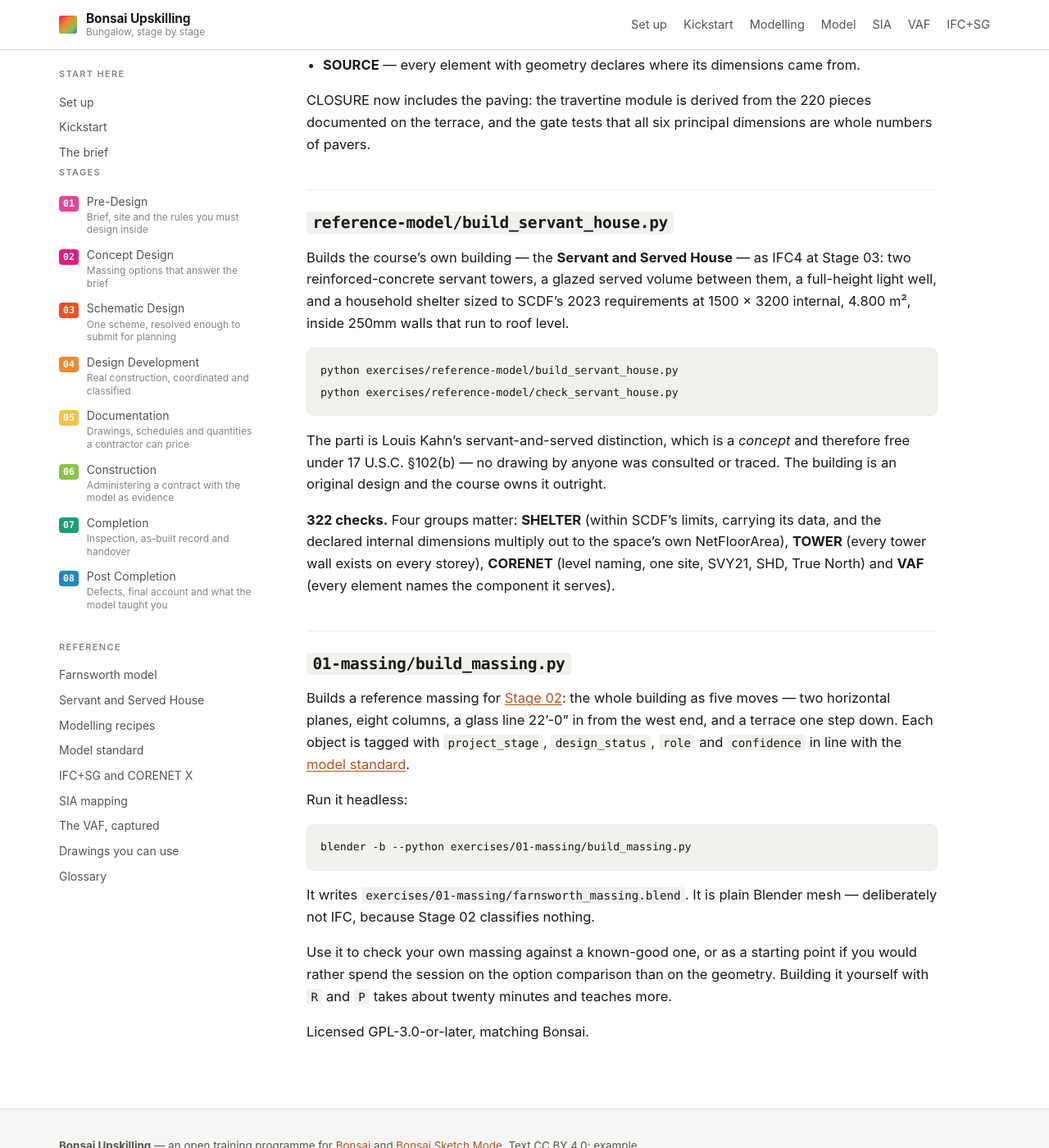
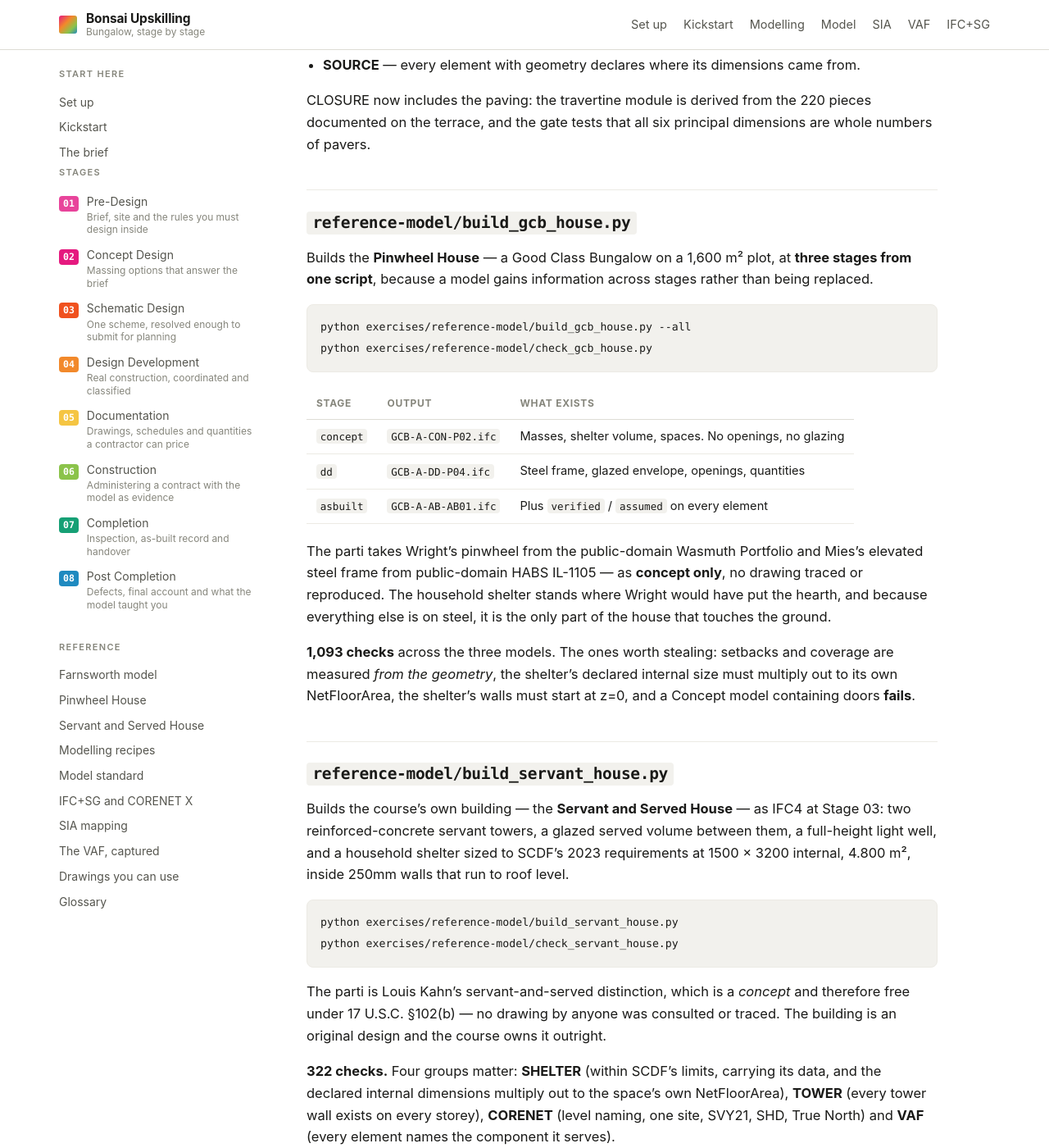
Before and after one commit to integration-innovation/bonsaiupskilling, a Jekyll site: the page built from exercises/README.md, in a window 1280 px wide and 1400 px high, scrolled down 1481 px. Shown: the whole window at 82% size. Built offline with Jekyll 4.4.1, drawn with Linux system fonts in a browser that asks for light colours; our own code applies the rules of GitHub Pages for plain Markdown files.

Commit message:
Document the Pinwheel House and wire it into the course
The course now carries three worked examples, and each does one thing the others
cannot:

  Farnsworth        measurement and provenance, against a real surveyed building
  Pinwheel House    a Good Class Bungalow through Concept, DD and As-built
  Servant and Served  the alternative parti on the same Singapore brief

The last two are deliberate. They are the Stage 02 option comparison made real:
same brief, same regulations, two genuinely different answers -- Kahn's linear
towers sitting on the ground, against Wright and Mies's rotating plan floating
on steel. Neither is the right answer, which is what makes them worth comparing.

The new page sets out the site controls as a table the design is measured
against rather than described by, the two royalty-free concept sources and why
they survived the filter, and the reason the two ideas belong together: Wright's
hearth and SCDF's "HS tower" are the same element, so the shelter takes the
pivot -- and since everything else stands on steel, it is the only part of the
building that touches the ground.

It also records the four checks worth stealing, which are the ones a written
checklist cannot make: setbacks and coverage measured from the geometry rather
than read from an asserted figure; the shelter's declared internal size having
to multiply out to its own NetFloorArea; the shelter's walls having to start at
z=0; and a Concept model containing doors failing outright, because you cannot
detail your way past a decision you have not made.

Co-Authored-By: Claude Opus 5 <noreply@anthropic.com>
Claude-Session: https://claude.ai/code/session_01EjJhZtwwK2bGcRLm3WwYqe

````diff
--- a/_data/pages.yml
+++ b/_data/pages.yml
@@ -12,9 +12,12 @@ reference:
   - url: /reference-model/
     title: Farnsworth model
     strap: Measurement and provenance
+  - url: /pinwheel-house/
+    title: Pinwheel House
+    strap: A GCB through three stages
   - url: /servant-house/
     title: Servant and Served House
-    strap: The IFC+SG and VAF example
+    strap: The alternative parti
   - url: /modelling/
     title: Modelling recipes
     strap: Fifteen operations, as reference
--- a/exercises/README.md
+++ b/exercises/README.md
@@ -57,6 +57,31 @@ Three groups matter more than the rest:
 CLOSURE now includes the paving: the travertine module is derived from the 220 pieces documented on
 the terrace, and the gate tests that all six principal dimensions are whole numbers of pavers.
 
+## `reference-model/build_gcb_house.py`
+
+Builds the **Pinwheel House** — a Good Class Bungalow on a 1,600 m² plot, at **three stages from one
+script**, because a model gains information across stages rather than being replaced.
+
+```bash
+python exercises/reference-model/build_gcb_house.py --all
+python exercises/reference-model/check_gcb_house.py
+```
+
+| Stage | Output | What exists |
+| --- | --- | --- |
+| `concept` | `GCB-A-CON-P02.ifc` | Masses, shelter volume, spaces. No openings, no glazing |
+| `dd` | `GCB-A-DD-P04.ifc` | Steel frame, glazed envelope, openings, quantities |
+| `asbuilt` | `GCB-A-AB-AB01.ifc` | Plus `verified` / `assumed` on every element |
+
+The parti takes Wright's pinwheel from the public-domain Wasmuth Portfolio and Mies's elevated steel
+frame from public-domain HABS IL-1105 — as **concept only**, no drawing traced or reproduced. The
+household shelter stands where Wright would have put the hearth, and because everything else is on
+steel, it is the only part of the house that touches the ground.
+
+**1,093 checks** across the three models. The ones worth stealing: setbacks and coverage are
+measured *from the geometry*, the shelter's declared internal size must multiply out to its own
+NetFloorArea, the shelter's walls must start at z=0, and a Concept model containing doors **fails**.
+
 ## `reference-model/build_servant_house.py`
 
 Builds the course's own building — the **Servant and Served House** — as IFC4 at Stage 03: two
````
Also changed, not shown: pinwheel-house.md (added, +216 -0 lines), sources.md (+10 -4 lines), README.md.
